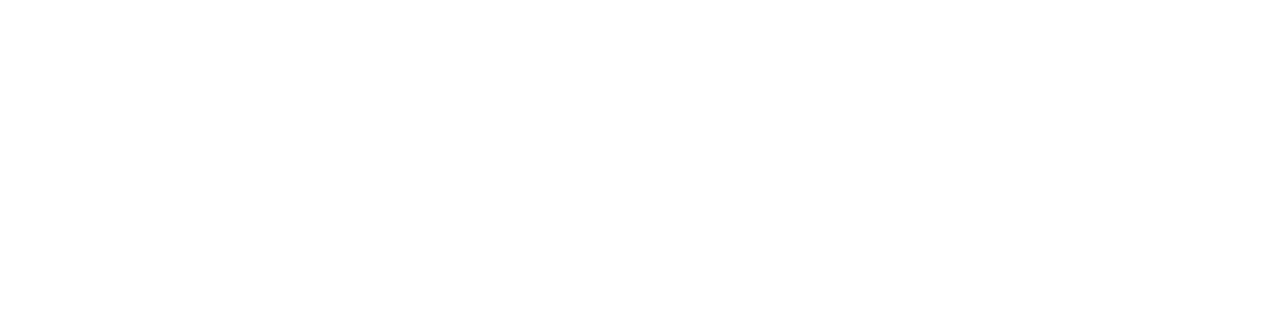
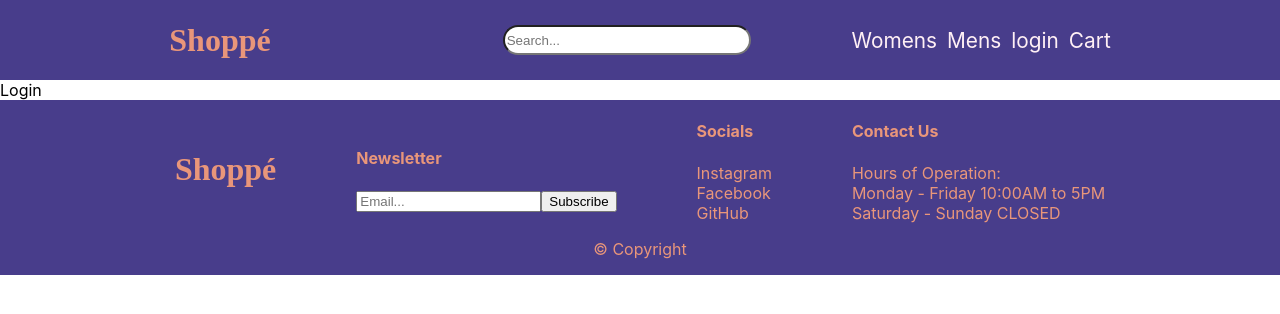
Before and after one commit to pinepplu/shoppe, a React (Create React App) app in the folder shoppe/: page /login in a window 1280 px wide. Before the commit this address had no page. Shown: the top 314 px of the page. Built offline with nearby package versions, Linux system fonts and the light colour scheme.

Commit message:
added login page

```diff
--- a/shoppe/src/App.js
+++ b/shoppe/src/App.js
@@ -4,6 +4,7 @@ import Home from './pages/Home'
 import Cart from './pages/Cart'
 import Womens from './pages/Womens'
 import Mens from './pages/Mens'
+import Login from './pages/Login';
 
 function App() {
   return (
@@ -13,6 +14,7 @@ function App() {
           <Route path='/cart' element={<Cart />} />
           <Route path='/womens' element={<Womens />} />
           <Route path='/mens' element={<Mens />} />
+          <Route path='/login' element={<Login />} />
         </Routes>
       </Router>
   );
--- a/shoppe/src/pages/Login.js
+++ b/shoppe/src/pages/Login.js
@@ -1,8 +1,13 @@
 import React from 'react'
+import Navbar from '../components/navbar/Navbar'
+import Footer from '../components/footer/Footer'
 
 function Login() {
   return (
+    <> <Navbar />
     <div>Login</div>
+    <Footer />
+    </>
   )
 }
 
```
